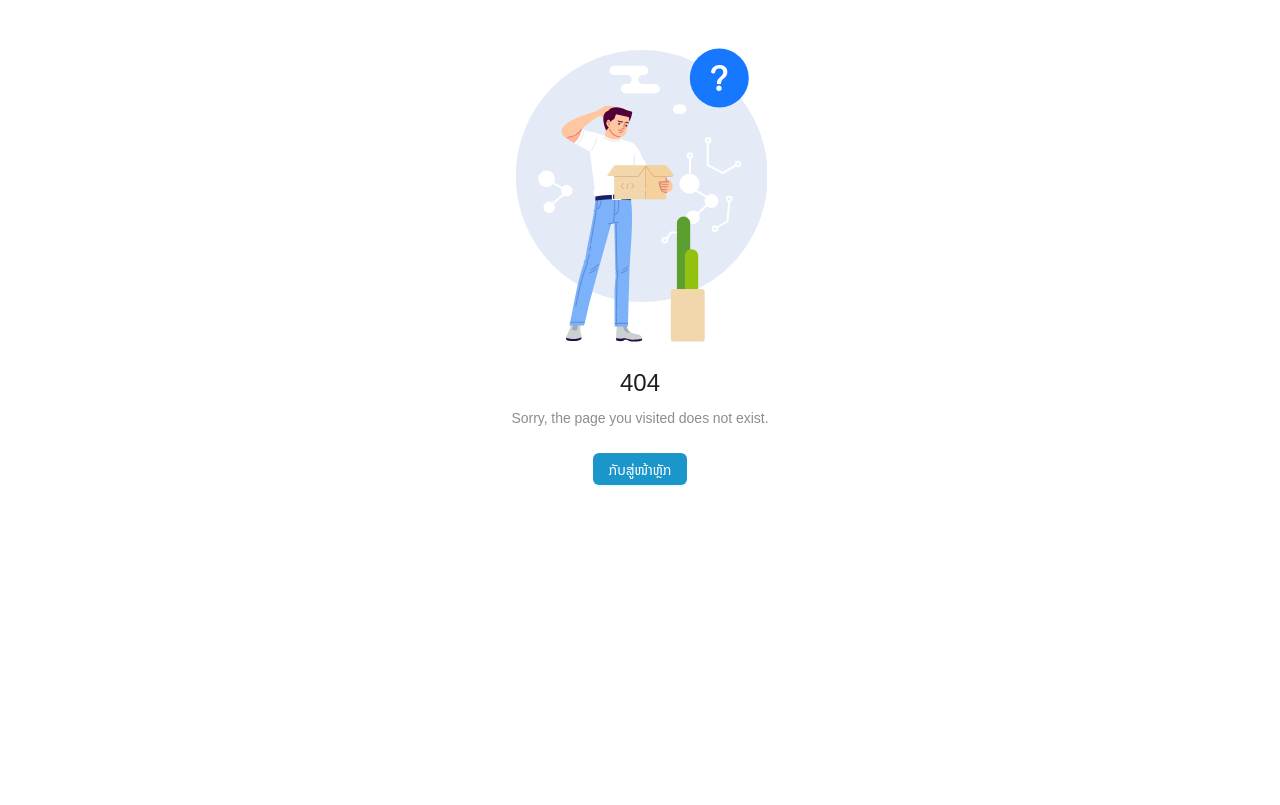
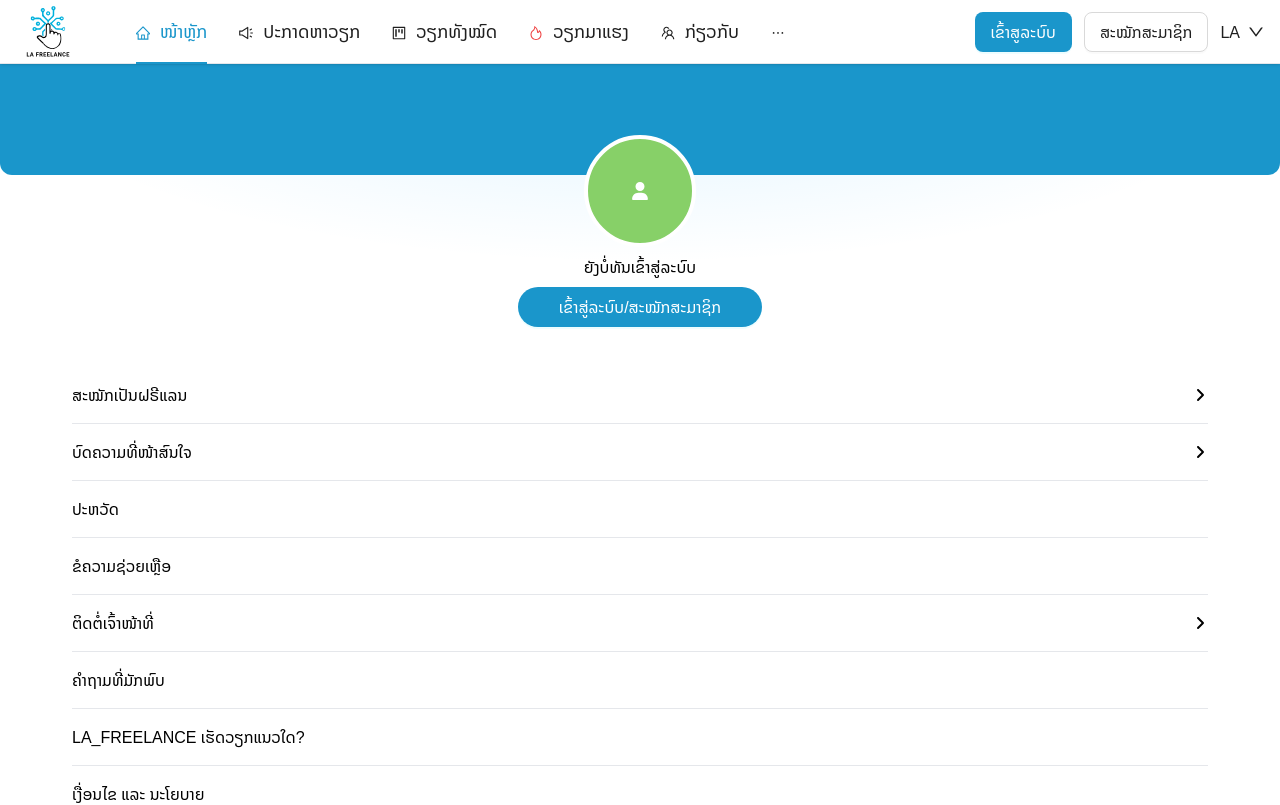
Before and after one commit to tonsisouvanh/la-freelance-app, a React (Vite) app: page /profile/view-as-guest in a window 1280 px wide. Before the commit this address had no page. Shown: the top 805 px of the page. Built offline with nearby package versions, Linux system fonts and the light colour scheme.

Commit message:
added view as guest profile page

```diff
--- a/src/App.tsx
+++ b/src/App.tsx
@@ -12,11 +12,14 @@ import {
   NotFoundPage,
   ProjectsPage,
   ProjectPage,
+  GuestProfilePage,
 } from "./pages/index";
 import { ConfigProvider } from "antd";
 import PrivateRoute from "./pages/layout/PrivateRoute.js";
 import MobileNavbar from "./components/layouts/MobileNavbar.js";
 import ScrollToTop from "./components/shared/ScrollToTop.js";
+import Spinner from "./components/shared/Spinner.js";
+import { Suspense } from "react";
 
 function App() {
   return (
@@ -30,6 +33,7 @@ function App() {
         }}
       >
         <ScrollToTop />
+        <Suspense fallback={<Spinner />}>
           <Routes>
             <Route path="/signin" element={<SigninPage />}></Route>
             <Route path="/signup" element={<SignupPage />}></Route>
@@ -65,6 +69,11 @@ function App() {
                 ></Route>
               </Route>
 
+              {/* Public */}
+              <Route
+                path="/profile/view-as-guest"
+                element={<GuestProfilePage />}
+              ></Route>
               {/* Freelancer */}
 
               {/* Client */}
@@ -73,6 +82,7 @@ function App() {
             </Route>
             <Route path="*" element={<NotFoundPage />}></Route>
           </Routes>
+        </Suspense>
         <MobileNavbar />
       </ConfigProvider>
     </>
--- a/src/components/layouts/MobileNavbar.tsx
+++ b/src/components/layouts/MobileNavbar.tsx
@@ -59,7 +59,7 @@ const items: MenuItem[] = [
   // },
 
   {
-    link: "/signin",
+    link: "/client/profile",
     text: "ໂປຣຟາຍ",
     key: "4",
     icon: <UserOutlined className="" />,
--- a/src/pages/chat/ChatPage.tsx
+++ b/src/pages/chat/ChatPage.tsx
@@ -26,7 +26,7 @@ const ChatPage: React.FC = () => {
   };
 
   return (
-    <div className="flex items-center justify-center w-screen h-screen">
+    <div className="flex items-center justify-center w-full h-screen">
       <div>
         {messages.map((msg, index) => (
           <div key={index}>{msg}</div>
--- /dev/null
+++ b/src/pages/guest-profile/GuestProfilePage.tsx
@@ -0,0 +1,13 @@
+import ProfileHeader from "./ProfileHeader";
+
+const GuestProfilePage = () => {
+  return (
+    <>
+      <div>
+        <ProfileHeader />
+      </div>
+    </>
+  );
+};
+
+export default GuestProfilePage;
--- /dev/null
+++ b/src/pages/guest-profile/ProfileHeader.tsx
@@ -0,0 +1,166 @@
+import { Avatar, Button, CollapseProps } from "antd";
+import { useState } from "react";
+import { FaAngleRight, FaUser } from "react-icons/fa6";
+
+type Props = {};
+
+type submenuType = {
+  text: string;
+};
+
+interface MenuType {
+  id: number;
+  text: string;
+  isOpen: boolean;
+  submenu?: submenuType[];
+}
+
+const menu: MenuType[] = [
+  {
+    id: 1,
+    text: "ສະໝັກເປັນຝຣີແລນ",
+    isOpen: false,
+    submenu: [
+      {
+        text: "sub menu 1",
+      },
+      {
+        text: "sub menu 2",
+      },
+      {
+        text: "sub menu 2",
+      },
+    ],
+  },
+  {
+    id: 2,
+    text: "ບົດຄວາມທີ່ໜ້າສົນໃຈ",
+    isOpen: false,
+    submenu: [
+      {
+        text: "sub menu 1",
+      },
+      {
+        text: "sub menu 2",
+      },
+      {
+        text: "sub menu 2",
+      },
+    ],
+  },
+  {
+    id: 3,
+    text: "ປະຫວັດ",
+    isOpen: false,
+  },
+  {
+    id: 4,
+    text: "ຂໍຄວາມຊ່ວຍເຫຼືອ",
+    isOpen: false,
+  },
+  {
+    id: 5,
+    text: "ຕິດຕໍ່ເຈົ້າໜ້າທີ່",
+    isOpen: false,
+    submenu: [
+      {
+        text: "sub menu 1",
+      },
+      {
+        text: "sub menu 2",
+      },
+      {
+        text: "sub menu 2",
+      },
+    ],
+  },
+  {
+    id: 6,
+    text: "ຄຳຖາມທີ່ມັກພົບ",
+    isOpen: false,
+  },
+  {
+    id: 7,
+    text: "LA_FREELANCE ເຮັດວຽກແນວໃດ?",
+    isOpen: false,
+  },
+  {
+    id: 8,
+    text: "ເງື່ອນໄຂ ແລະ ນະໂຍບາຍ",
+    isOpen: false,
+  },
+  {
+    id: 9,
+    text: "ຮັບປະກັນການຈ້າງງານ",
+    isOpen: false,
+  },
+  {
+    id: 10,
+    text: "ເງື່ອນໄຂການບໍລິການ",
+    isOpen: false,
+  },
+  {
+    id: 11,
+    text: "ນະໂຍບາຍຄວາມເປັນສ່ວນຕົວ",
+    isOpen: false,
+  },
+];
+
+const ProfileHeader = (props: Props) => {
+  const [activeSubmenu, setActiveSubmenu] = useState<MenuType[]>(menu);
+
+  return (
+    <div className="">
+      <div className="bg-primary w-full h-28 rounded-b-xl"></div>
+      <div className="flex gap-2 flex-col items-center -mt-10">
+        <Avatar
+          className="w-28 h-28 border-4 border-white"
+          style={{ backgroundColor: "#87d068" }}
+          icon={<FaUser />}
+        />
+        <h4>ຍັງບໍ່ທັນເຂົ້າສູ່ລະບົບ</h4>
+        <Button
+          type="primary"
+          className="text-white bg-primary rounded-full px-10"
+          size="large"
+        >
+          ເຂົ້າສູ່ລະບົບ/ສະໝັກສະມາຊິກ
+        </Button>
+      </div>
+      <div className="px-2 flex flex-col py-10 _container">
+        <ul className="divide-y-[1px]">
+          {activeSubmenu.map((item, index) => (
+            <li
+              onClick={() => {
+                const updatedMenu = [...activeSubmenu];
+                updatedMenu[index].isOpen = !updatedMenu[index].isOpen;
+                setActiveSubmenu(updatedMenu);
+              }}
+              key={item.id}
+              className="flex flex-col py-4"
+            >
+              <div className="flex items-center justify-between">
+                <span>{item.text}</span>
+                {item.submenu && <FaAngleRight />}
+              </div>
+              {item.submenu && item.isOpen && (
+                <ul className="ml-4">
+                  {item.submenu.map((subitem, index) => (
+                    <li
+                      key={index}
+                      className="flex py-2 items-center justify-between"
+                    >
+                      <span>{subitem.text}</span>
+                    </li>
+                  ))}
+                </ul>
+              )}
+            </li>
+          ))}
+        </ul>
+      </div>
+    </div>
+  );
+};
+
+export default ProfileHeader;
--- a/src/pages/index.ts
+++ b/src/pages/index.ts
@@ -1,11 +1,39 @@
-export { default as HomePage } from "./home/HomePage";
-export { default as SigninPage } from "./signin/SigninPage";
-export { default as SignupPage } from "./signup/SignupPage";
-export { default as AboutPage } from "./about/AboutPage";
-export { default as ProjectBoardPage } from "./project-board/ProjectBoardPage";
-export { default as FreelanceSignupPage } from "./freelance-signup/FreelanceSignupPage";
-export { default as PostProjectPage } from "./project-post/PostProjectPage";
-export { default as ChatPage } from "./chat/ChatPage";
-export { default as ProjectsPage } from "./project-list/ProjectsPage";
-export { default as NotFoundPage } from "./NotFoundPage";
-export { default as ProjectPage } from "./project-detail/ProjectPage";
+import React from "react";
+
+export const HomePage = React.lazy(() => import("./home/HomePage"));
+
+// export { default as SigninPage } from "./signin/SigninPage";
+// export { default as SignupPage } from "./signup/SignupPage";
+// export { default as AboutPage } from "./about/AboutPage";
+// export { default as ProjectBoardPage } from "./project-board/ProjectBoardPage";
+// export { default as FreelanceSignupPage } from "./freelance-signup/FreelanceSignupPage";
+// export { default as PostProjectPage } from "./project-post/PostProjectPage";
+// export { default as ChatPage } from "./chat/ChatPage";
+// export { default as ProjectsPage } from "./project-list/ProjectsPage";
+// export { default as NotFoundPage } from "./NotFoundPage";
+// export { default as ProjectPage } from "./project-detail/ProjectPage";
+// export { default as GuestProfilePage } from "./guest-profile/GuestProfilePage";
+
+export const SigninPage = React.lazy(() => import("./signin/SigninPage"));
+export const SignupPage = React.lazy(() => import("./signup/SignupPage"));
+export const AboutPage = React.lazy(() => import("./about/AboutPage"));
+export const ProjectBoardPage = React.lazy(
+  () => import("./project-board/ProjectBoardPage")
+);
+export const FreelanceSignupPage = React.lazy(
+  () => import("./freelance-signup/FreelanceSignupPage")
+);
+export const PostProjectPage = React.lazy(
+  () => import("./project-post/PostProjectPage")
+);
+export const ChatPage = React.lazy(() => import("./chat/ChatPage"));
+export const ProjectsPage = React.lazy(
+  () => import("./project-list/ProjectsPage")
+);
+export const NotFoundPage = React.lazy(() => import("./NotFoundPage"));
+export const ProjectPage = React.lazy(
+  () => import("./project-detail/ProjectPage")
+);
+export const GuestProfilePage = React.lazy(
+  () => import("./guest-profile/GuestProfilePage")
+);
--- a/src/pages/layout/RootLayout.tsx
+++ b/src/pages/layout/RootLayout.tsx
@@ -1,20 +1,7 @@
 import { Outlet } from "react-router-dom";
 import Navbar from "../../components/layouts/Navbar";
 import Footer from "../../components/layouts/Footer";
-import { useEffect, useState } from "react";
-import Spinner from "../../components/shared/Spinner";
 const RootLayout = () => {
-  const [isLoading, setIsLoading] = useState<boolean>(true);
-
-  useEffect(() => {
-    setTimeout(() => {
-      setIsLoading(false);
-    }, 700);
-  }, []);
-
-  if (isLoading) {
-    return <Spinner />;
-  }
   return (
     <>
       <div className="absolute top-0 z-[-2] max-md:mt-0 mt-[63px] h-screen w-full bg-white bg-[radial-gradient(100%_50%_at_50%_0%,rgba(0,163,255,0.13)_0,rgba(0,163,255,0)_50%,rgba(0,163,255,0)_100%)]">
--- a/src/pages/project-board/ProjectBoardPage.tsx
+++ b/src/pages/project-board/ProjectBoardPage.tsx
@@ -30,7 +30,7 @@ const ProjectBoard = () => {
               <div className="ml-auto max-w-fit">
                 <Link to="/client/post-project">
                   <Button type="primary" className="text-white bg-primary mb-2">
-                    ສ້າງປະກາດ
+                    ສ້າງປະກາດ 0/3
                   </Button>
                 </Link>
               </div>
```
Lines whose indentation alone changed are shown as unchanged.
